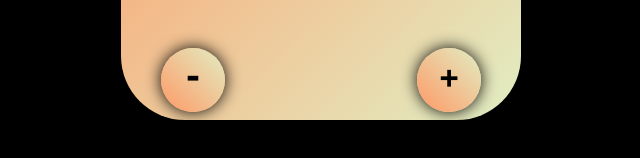
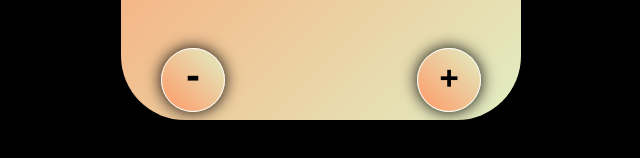
Before and after one commit to WMYM-Experimental/ClickCounter, a plain HTML site: page index.html in a window 1280 px wide. Shown: the part 480-638 px from the top of the page, 319-959 px from the left. Drawn offline with Linux system fonts and the light colour scheme.

Commit message:
Update style.css

```diff
--- a/style.css
+++ b/style.css
@@ -27,7 +27,7 @@ button {
   background: linear-gradient(45deg, #ff9966, #e1eec3);
   color: #000000;
   box-shadow: 0 0 1rem #000000;
-  border: none;
+  border: #ffffff 0.01rem solid;
   border-radius: 50%;
 }
 button:active {
```
